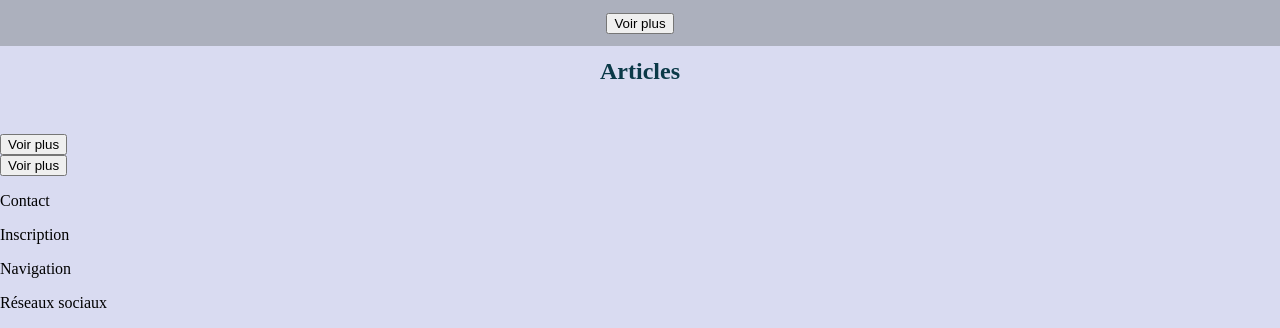
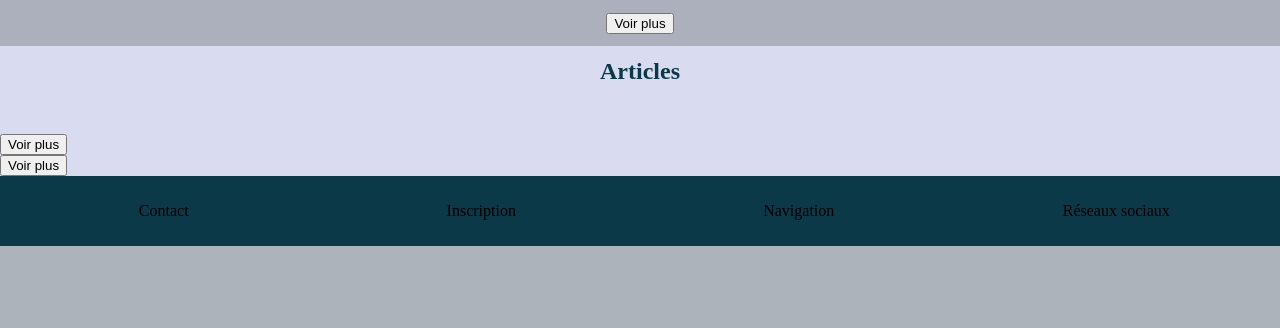
Before and after one commit to JMVik/l2-web-project, a PHP site: page / in a window 1280 px wide. Shown: the part 1062-1390 px from the top of the page. After the commit the page ends 1308 px from the top, so only its background shows below. Run offline with PHP 8.4, Linux system fonts and the light colour scheme.

Commit message:
Ajout css footer

```diff
--- a/assets/css/style.css
+++ b/assets/css/style.css
@@ -98,3 +98,16 @@ main nav:first-child footer {
     font-family: Century Gothic;
     color: #0B3948;
 }
+
+footer nav{
+    display: grid;
+    width: auto;
+    height: auto;
+    justify-items: center;
+    align-items: center;
+    grid-template-rows: 1fr;
+    grid-template-columns: 1fr 1fr 1fr 1fr;
+    gap: 10px;
+    padding: 10px;
+    background-color: #0B3948;
+}
```
